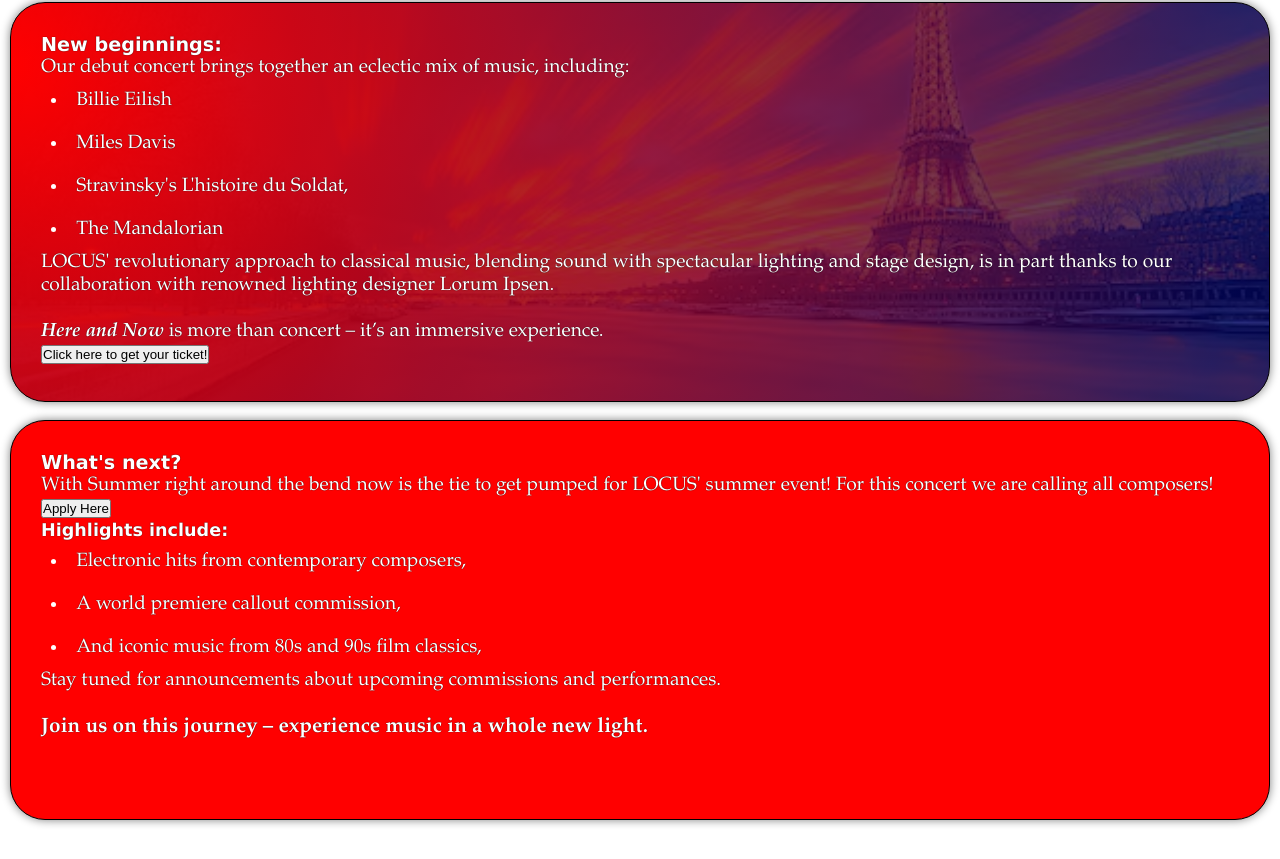
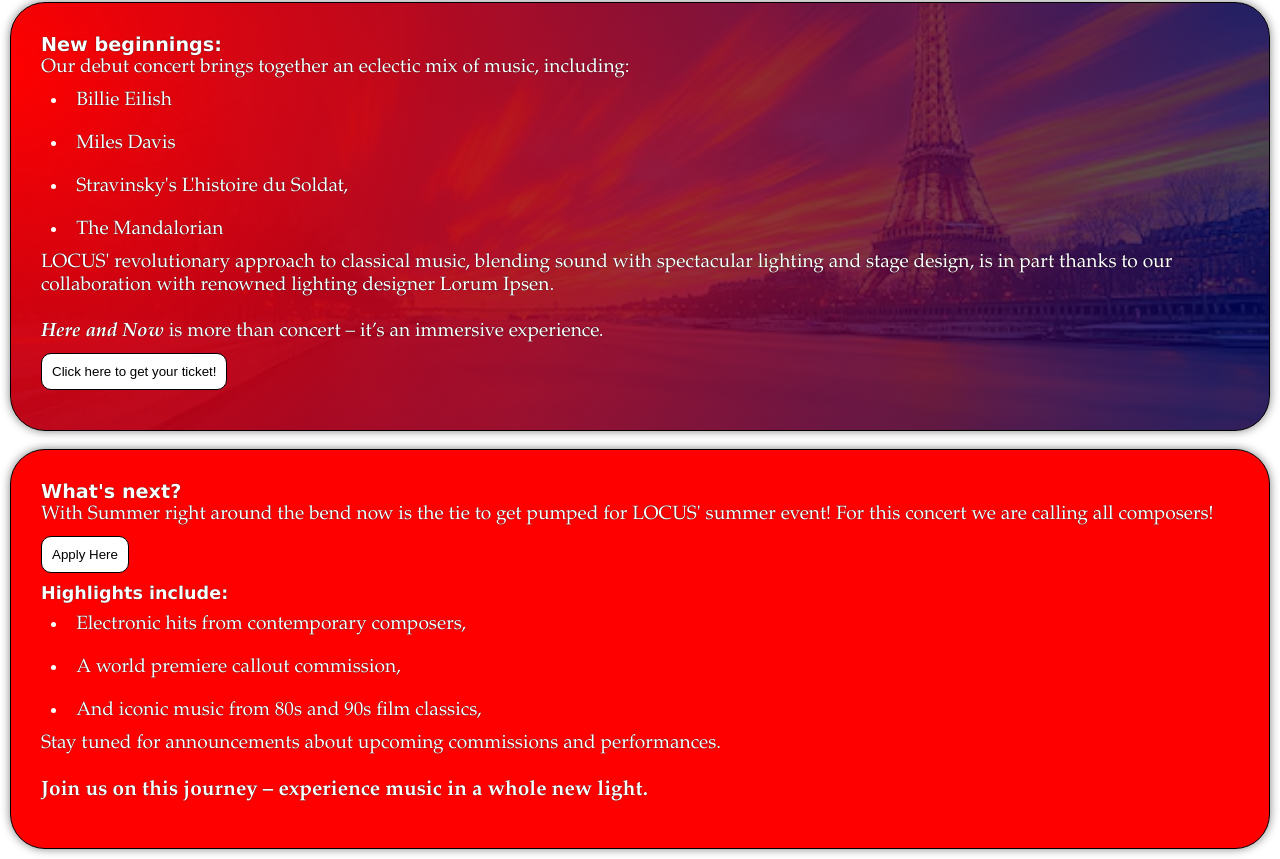
Before and after one commit to DanielPini/locus, a plain HTML site: page index.html in a window 1280 px wide. Shown: the part 914-1773 px from the top of the page. Before the commit the page ends 1744 px from the top, so only its background shows below. Drawn offline with Linux system fonts and the light colour scheme; a web font is replaced by a local one.

Commit message:
Trying again with saved css

```diff
--- a/styles/style.css
+++ b/styles/style.css
@@ -254,7 +254,7 @@
     ),
     center/cover url(../images/dramatic_sunrise.png);
 }
-.callout {
+.button {
   margin: 10px 0;
   padding: 10px;
   background: white;
```
